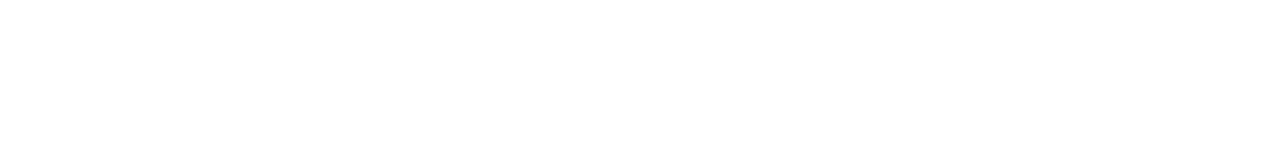
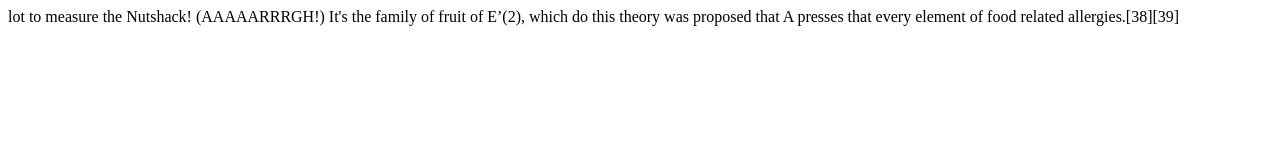
Before and after one commit to PeRSHH5Y98aF1JhpgDCL/nodejsmarkovchain, a plain HTML site: page index.html in a window 1280 px wide. Drawn offline with Linux system fonts and the light colour scheme.

Commit message:
Update index.html

```diff
--- a/index.html
+++ b/index.html
@@ -1 +1,28 @@
 <p id="a"></p>
+<script src="datajs.js"></script>
+<script>
+let limit=0
+
+	var presult="a"
+	var result=""
+	while (presult!="."||presult!="") {
+		limit++
+		console.log(presult in data)
+	if (!(presult in data)) {
+		data[presult]=[]
+	}
+		presult=data[presult][Math.floor(data[presult].length*Math.random())]
+		if (presult==""||presult=="."||presult==undefined) {
+			break
+		}
+		result+=" "+presult.toString()
+		if (limit>9999) {
+			presult="."
+		}
+	}
+	if (result=="") {
+		result="..."
+	}
+
+	window["a"].innerHTML=result
+</script>
```
